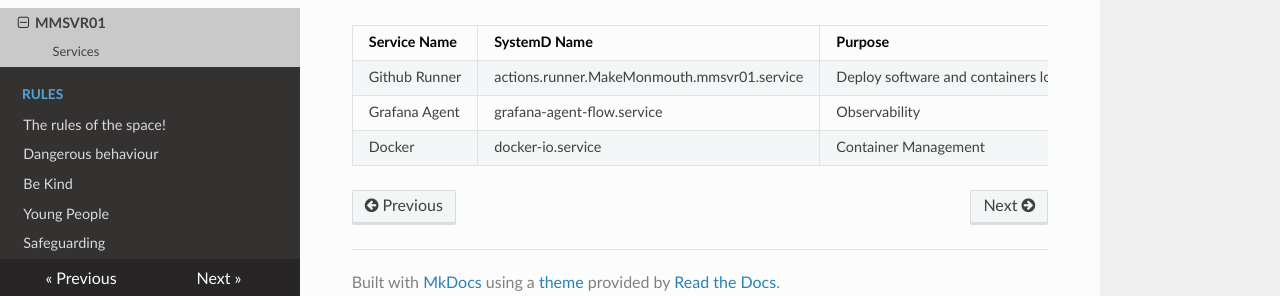
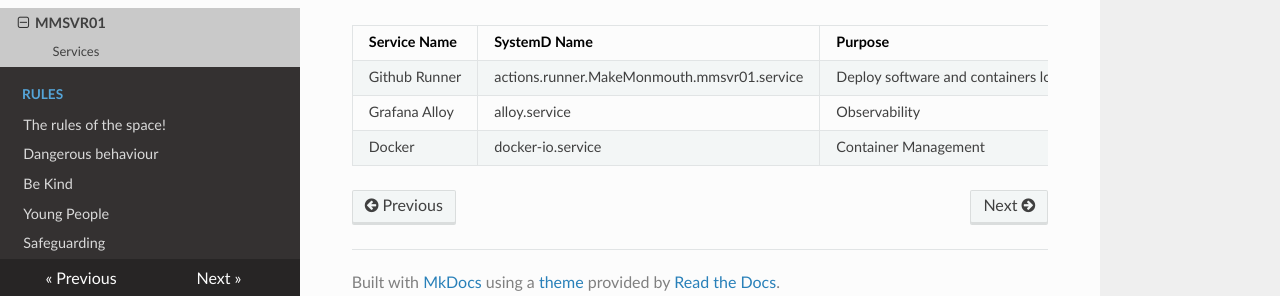
Before and after one commit to MakeMonmouth/docs, an MkDocs documentation site: the page built from docs/infrastructure/servers/mmsvr01.md, in a window 1280 px wide. Shown: the part 601-897 px from the top of the page. Built offline with MkDocs 1.6.1, drawn with Linux system fonts in a browser that asks for light colours; nearby versions of some CDN libraries.

Commit message:
Update server page

```diff
--- a/docs/infrastructure/servers/mmsvr01.md
+++ b/docs/infrastructure/servers/mmsvr01.md
@@ -5,7 +5,7 @@
 | IP Address:       | 10.232.123.10 |
 | Contact:          | `@proffalken` on Discord |
 | Donated on:       | 2024-01-08 |
-| Donated By:       | [Edinburgh Remakery](edinburghremakery.org.uk) |
+| Donated By:       | [Edinburgh Remakery](https://www.edinburghremakery.org.uk) |
 | Manufacturer:     | Cisco |
 | Model:            | UCS220 M4 |
 | Operating System: | Ubuntu Linux |
@@ -18,5 +18,5 @@
 | Service Name | SystemD Name | Purpose | Owner (Discord Name) | More information |
 |--------------|--------------|---------|----------------------|------------------|
 | Github Runner | actions.runner.MakeMonmouth.mmsvr01.service | Deploy software and containers locally | `@proffalken` | [Github Self-hosted Runners](https://docs.github.com/en/actions/hosting-your-own-runners) |
-| Grafana Agent | grafana-agent-flow.service | Observability | `@proffalken` | [Grafana Agent Flow Mode](https://grafana.com/docs/agent/latest/flow/) |
+| Grafana Alloy | alloy.service | Observability | `@proffalken` | [Grafana Alloy](https://grafana.com/docs/alloy/latest/) |
 | Docker | docker-io.service | Container Management | `@proffalken` | [Docker Documentation](https://docs.docker.com/) |
```
